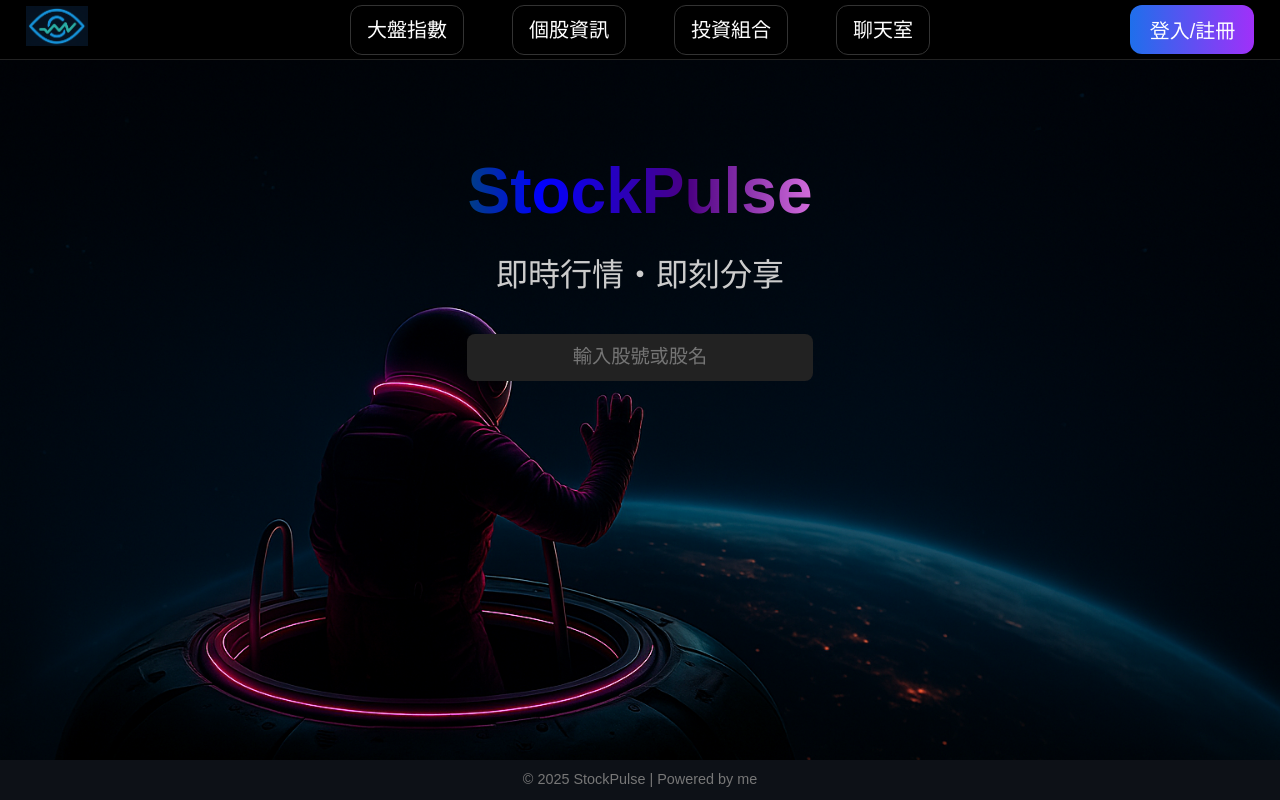
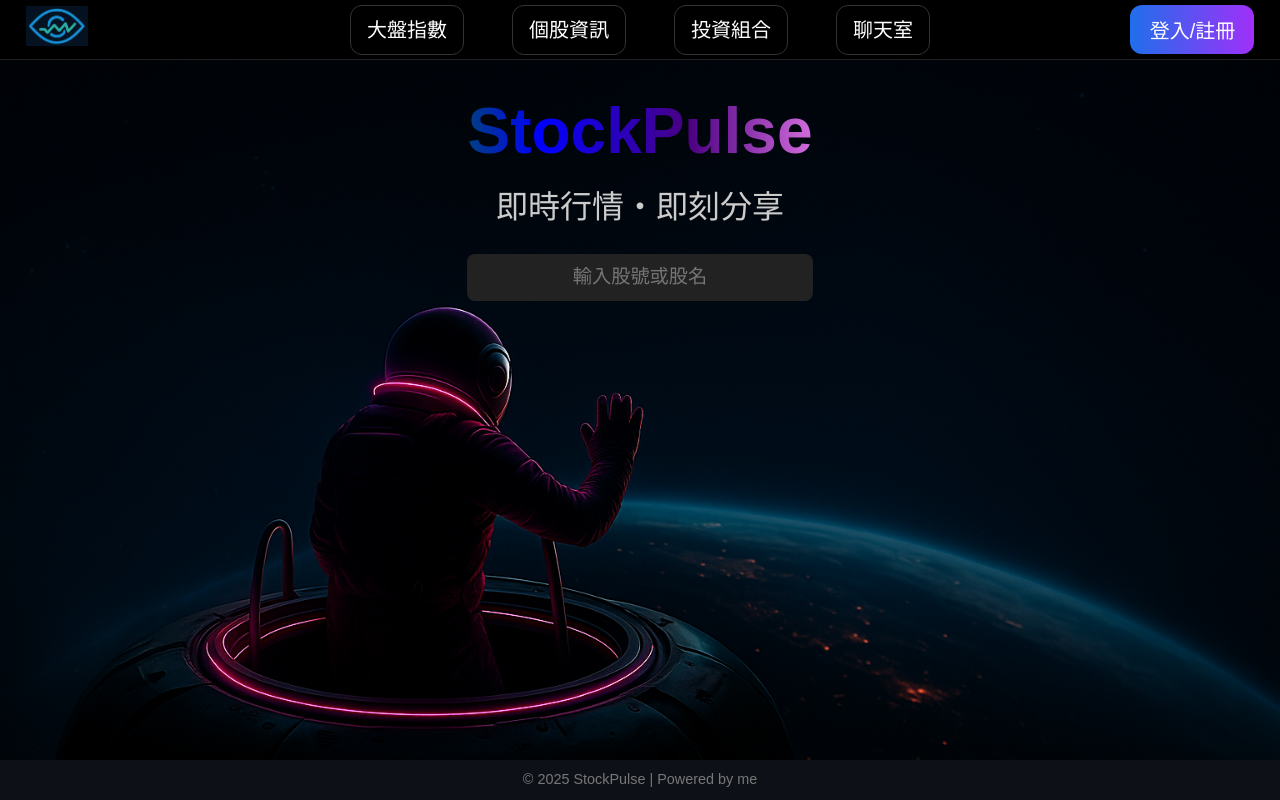
Before and after one commit to Translation-regulator/Stock_Pulse, a Vue app in the folder frontend/: page / in a window 1280 px wide. Built offline with nearby package versions, Linux system fonts and the light colour scheme.

Commit message:
modify: homepage RWD style

```diff
--- a/frontend/src/components/HeroSection.vue
+++ b/frontend/src/components/HeroSection.vue
@@ -48,15 +48,15 @@ const handleSelect = (item) => {
 
 .subtitle {
   font-size: 2rem;
-  margin-top: 0.5rem;
+  box-sizing: border-box;
+  margin: 0;
   color: #ccc;
 }
 
 .input-group {
-  margin-top: 2rem;
+  margin-top: 20px;
   display: flex;
   justify-content: center;
   align-items: center;
-  gap: 1rem;
 }
 </style>
--- a/frontend/src/pages/HomePage.vue
+++ b/frontend/src/pages/HomePage.vue
@@ -32,7 +32,8 @@ import Footer from '../components/Footer.vue'
   align-items: center;
   justify-content: center;
   box-sizing: border-box;
-  margin-top: 80px;
+  margin-top: 20px;
+
 }
 
 .bg-container {
```
